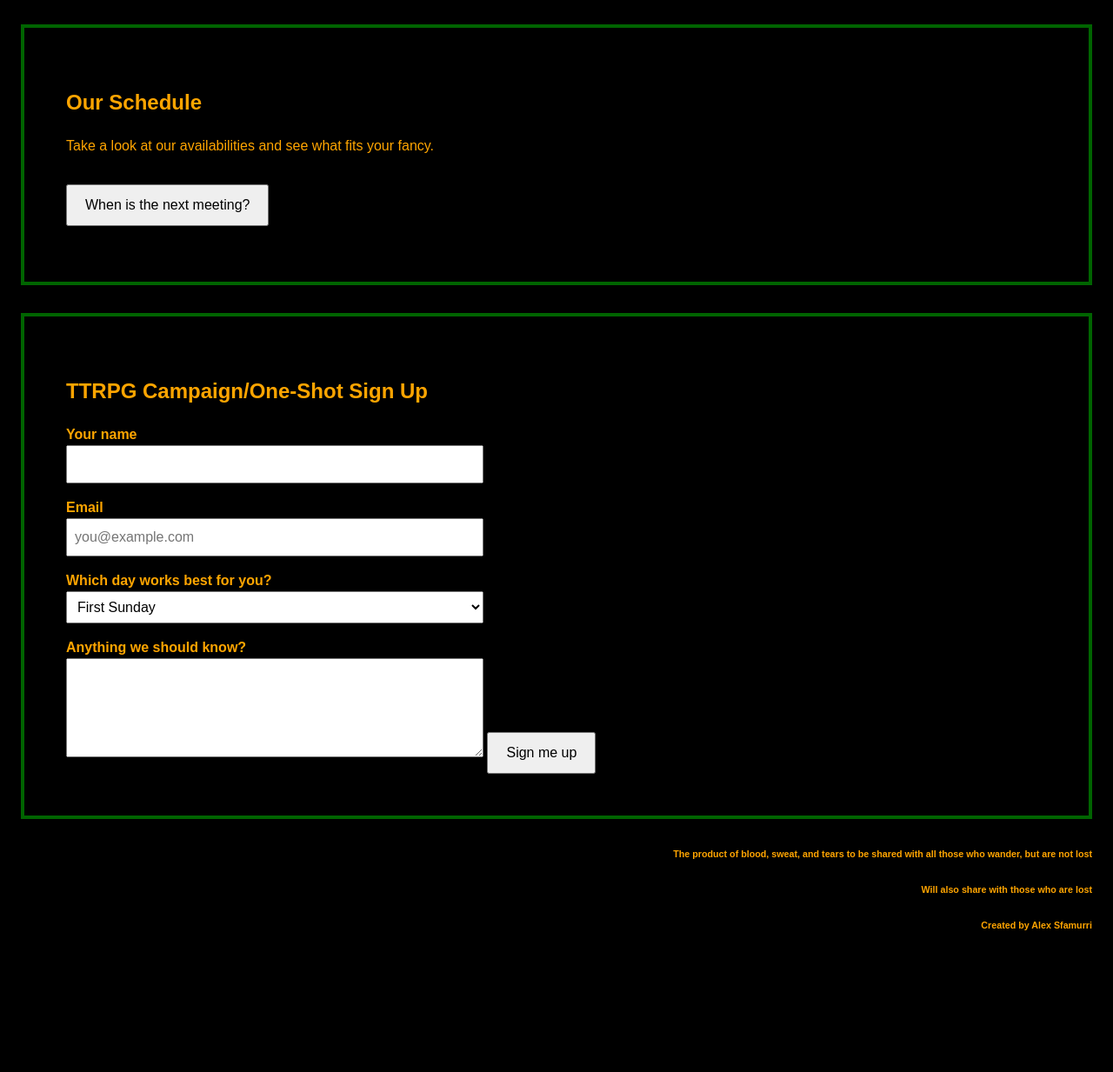
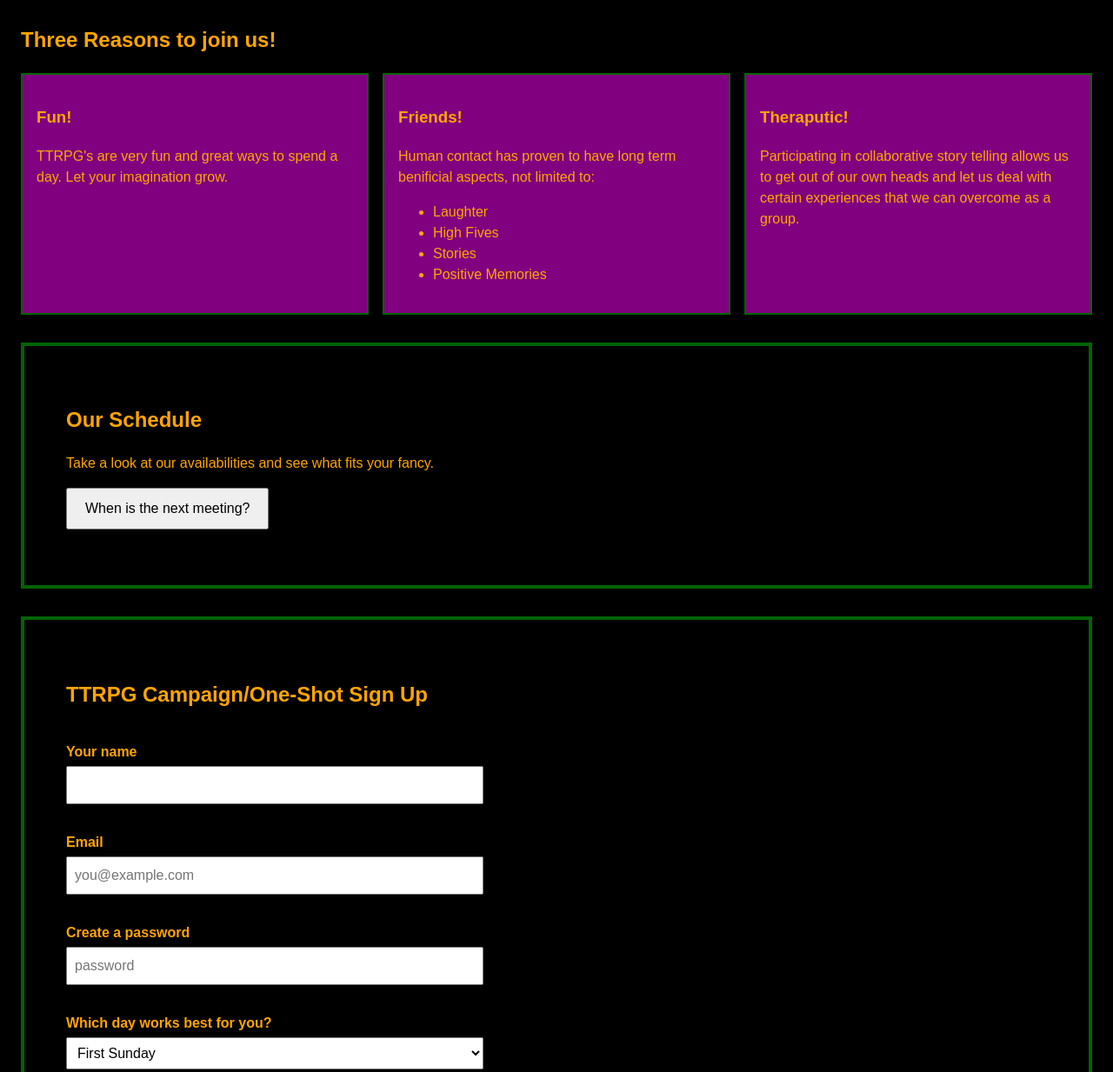
Before and after one commit to AlexSfamurri/signup-page, a plain HTML site: page index.html in a window 1280 px wide. Shown: the part 560-1793 px from the top of the page at 87% size. Before the commit the page ends 1657 px from the top, so only its background shows below. Drawn offline with Linux system fonts and the light colour scheme.

Commit message:
added flex

```diff
--- a/index.html
+++ b/index.html
@@ -44,6 +44,56 @@
                     Here at Gherst and Gerblins, we like to make different levels of spooky tabletop role playing game campaigns or one-shots for players to enjoy. Always a good time, especially for spooky season and for those who spooky season never ends.
                 </p>
             </section>
+            <section id="reasons">
+                <h2>
+                    Three Reasons to join us!
+                </h2>
+                <!-- main containter for the cards -->
+                <div class="cards">
+                    <!-- card 1 -->
+                    <div class="card">
+                        <h3>
+                            Fun!
+                        </h3>
+                        <p>
+                            TTRPG's are very fun and great ways to spend a day. Let your imagination grow.
+                        </p>
+                    </div>
+                    <!-- card 2 -->
+                    <div class="card">
+                        <h3>
+                            Friends!
+                        </h3>
+                        <p>
+                            Human contact has proven to have long term benificial aspects, not limited to:
+                        </p>
+                        <ul>
+                            <li>
+                                Laughter
+                            </li>
+                            <li>
+                                High Fives
+                            </li>
+                            <li>
+                                Stories
+                            </li>
+                            <li>
+                                Positive Memories
+                            </li>
+                        </ul>
+                    </div>
+                    <!-- card 3 -->
+                    <di class="card">
+                        <h3>
+                            Theraputic!
+                        </h3>
+                        <p>
+                            Participating in collaborative story telling allows us to get out of our own heads and let us deal with certain experiences that we can overcome as a group.
+                        </p>
+                    </di>
+                </div>
+
+            </section>
             <section id="schedule" class="box">
                 <h2>
                     Our Schedule
@@ -58,24 +108,76 @@
                 <h2>
                     TTRPG Campaign/One-Shot Sign Up
                 </h2>
-                <form>
-                    <label for="name">Your name</label>
-                    <input type="text" id="name" name="name" required>
+                <form autocomplete="off">
+                    <div class="field">
+                        <label for="name">
+                            Your name
+                        </label>
+                        <input
+                            type="text"
+                            id="name"
+                            name="name"
+                            required>
+                    </div>
 
-                    <label for="email">Email</label>
-                    <input type="email" id="email" name="email" placeholder="you@example.com" required>
+                    <div class="field">
+                        <label for="email">
+                            Email
+                        </label>
+                        <input
+                            type="email"
+                            id="email"
+                            name="email"
+                            placeholder="you@example.com"
+                            required>
+                    </div>
 
-                    <label for="session">Which day works best for you?</label>
-                    <select id="session" name="session">
-                        <option value="first">First Sunday</option>
-                        <option value="third">Third Sunday</option>
-                        <option value="either">Either is fine</option>
-                    </select>
+                    <div class="field">
+                        <label for="password">
+                            Create a password
+                        </label>
+                        <input
+                            type="password"
+                            id="password"
+                            placeholder="password"
+                            name="password"
+                            required>
+                    </div>
 
-                    <label for="message">Anything we should know?</label>
-                    <textarea id="message" name="message" rows="4"></textarea>
+                    <div class="field">
+                        <label for="session">
+                            Which day works best for you?
+                        </label>
+                        <select
+                            id="session"
+                            name="session">
+                            <option value="first">
+                                First Sunday
+                            </option>
+                            <option value="third">
+                                Third Sunday
+                            </option>
+                            <option value="either">
+                                Either is fine
+                            </option>
+                        </select>
+                    </div>
 
-                    <button type="submit">Sign me up</button>
+                    <div class="field">
+                        <label for="message">
+                            Anything we should know?
+                        </label>
+                        <textarea
+                            id="message"
+                            name="message"
+                            rows="4">
+                        </textarea>
+                    </div>
+
+
+                    <button type="submit">
+                        Sign me up
+                    </button>
                 </form>
             </section>
 
--- a/styles/style.css
+++ b/styles/style.css
@@ -46,7 +46,28 @@ input, select, textarea {
     font: inherit;
 }
 button {
-    margin-top: 16px;
     padding: 10px 20px;
     font: inherit;
 }
+.cards {
+    display: flex;
+    gap: 16px;
+    flex-wrap: wrap;
+}
+.card{
+    flex: 1 1 200px;
+    border: 2px solid darkgreen;
+    padding: 16px;
+    background-color: purple;
+}
+form{
+    display: flex;
+    flex-direction: column;
+    gap: 16px;
+    max-width: 30rem;
+}
+.field{
+    display: flex;
+    flex-direction: column;
+    gap: 4px;
+}
```
Also changed, not shown: 1 other file.
